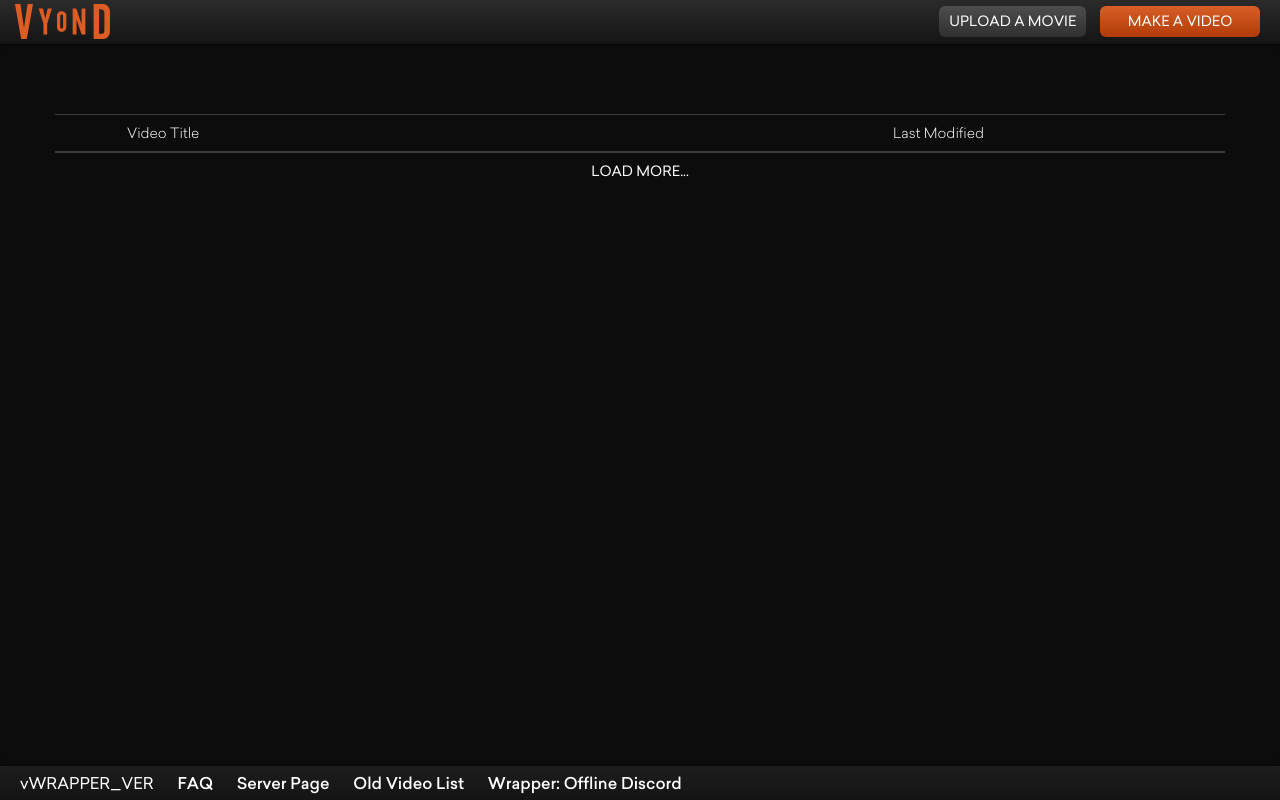
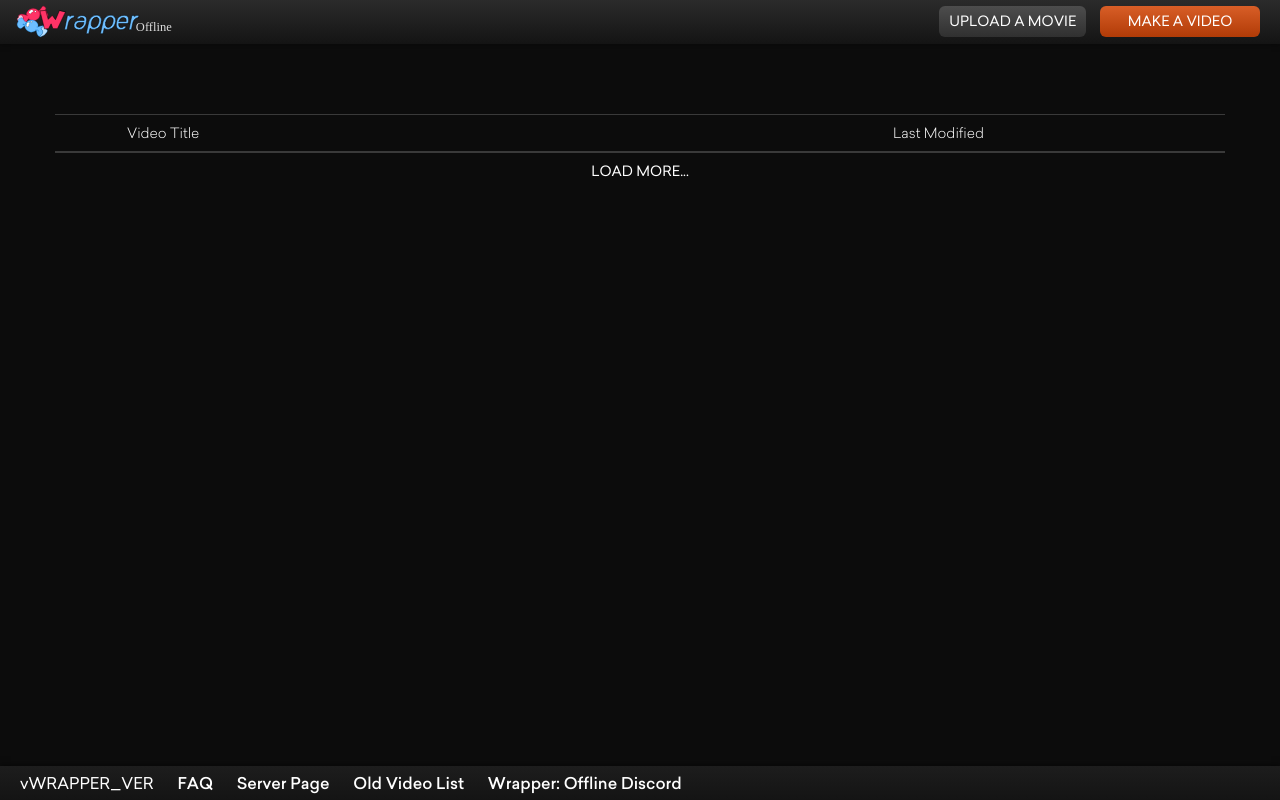
Before and after one commit to DominicJennings/Wrapper-Offline-2025, a website: page pages/html/list.html in a window 1280 px wide. Drawn offline with Linux system fonts and the light colour scheme; no server answers.

Commit message:
Update list.html

```diff
--- a/pages/html/list.html
+++ b/pages/html/list.html
@@ -13,7 +13,7 @@
 
 <header>
 	<a href="/">
-		<h1 style="margin:0"><img id="logo" src="../img/list_logo.svg" alt="Wrapper Offline"/></h1>
+		<h1 style="margin:0"><img id="logo" src="../img/logo.svg" alt="Wrapper Offline"/></h1>
 	<nav id="headbuttons">
 		<a class="button_small" onclick="document.getElementById('file').click()">UPLOAD A MOVIE</a>
 		<a href="../html/create.html" class="button_big">MAKE A VIDEO</a>
```
